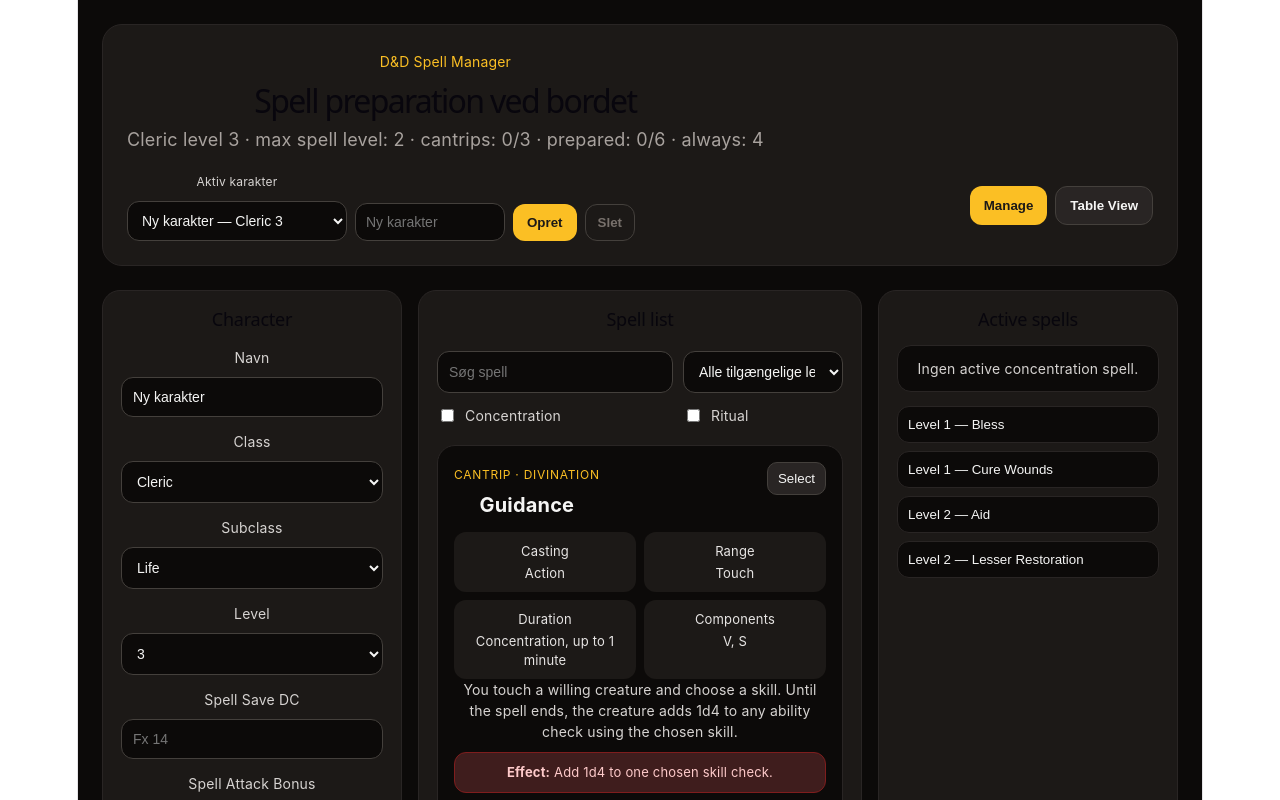
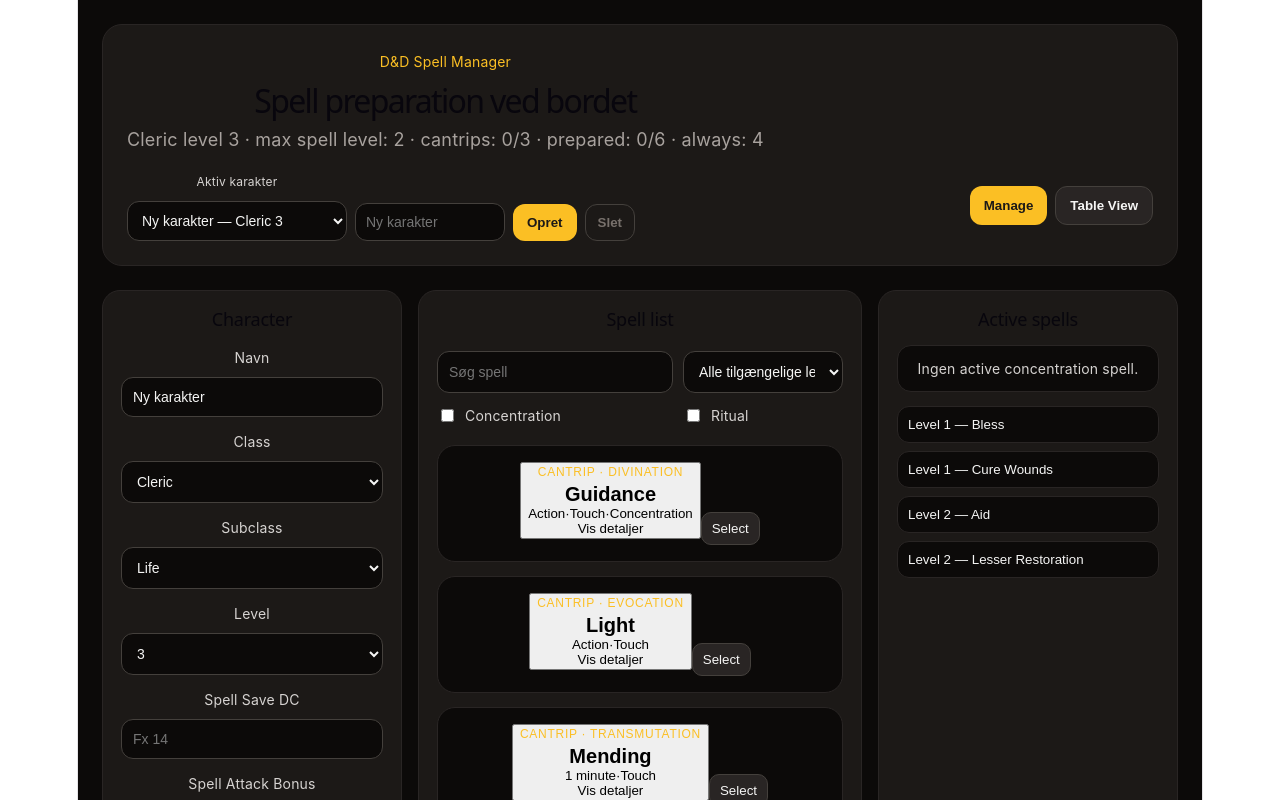
Before and after one commit to totbaun-dev/vitejs-vite-b4fn8fi3, a React (Vite) app: page / in a window 1280 px wide. Shown: the top 800 px of the page. Built offline with nearby package versions, Linux system fonts and the light colour scheme.

Commit message:
Kompakte spell cards

```diff
--- a/src/App.tsx
+++ b/src/App.tsx
@@ -1160,15 +1160,53 @@
   onConcentrate: () => void;
   compact: boolean;
 }) {
+  const [isOpen, setIsOpen] = useState(false);
+
   return (
-    <article style={styles.card}>
-      <div style={styles.cardTop}>
-        <div>
+    <article style={isOpen ? { ...styles.card, ...styles.cardOpen } : styles.card}>
+      <div style={styles.compactCardTop}>
+        <button
+          type="button"
+          style={styles.cardTextButton}
+          onClick={() => setIsOpen((prev) => !prev)}
+        >
           <div style={styles.cardMeta}>
             {getSpellLevelLabel(spell.level)} · {spell.school}
           </div>
+
           <h3 style={styles.cardTitle}>{spell.name}</h3>
-        </div>
+
+          <div style={styles.compactTagLine}>
+            <span>{spell.castingTime}</span>
+            <span>·</span>
+            <span>{spell.range}</span>
+
+            {spell.concentration && (
+              <>
+                <span>·</span>
+                <span>Concentration</span>
+              </>
+            )}
+
+            {spell.ritual && (
+              <>
+                <span>·</span>
+                <span>Ritual</span>
+              </>
+            )}
+          </div>
+
+          {alwaysPrepared && (
+            <div style={styles.compactAlwaysPrepared}>
+              Always prepared
+              {alwaysPreparedSource ? ` · ${alwaysPreparedSource}` : ''}
+            </div>
+          )}
+
+          <div style={styles.compactHint}>
+            {isOpen ? 'Skjul detaljer' : 'Vis detaljer'}
+          </div>
+        </button>
 
         {!compact && (
           <button
@@ -1187,6 +1225,8 @@
         )}
       </div>
 
+      {isOpen && (
+        <>
           <div style={styles.statGrid}>
             <div style={styles.statBox}>
               <span>Casting</span>
@@ -1221,12 +1261,6 @@
           )}
 
           <div style={styles.tags}>
-        {alwaysPrepared && (
-          <span style={styles.alwaysPreparedTag}>
-            Always prepared
-            {alwaysPreparedSource ? ` · ${alwaysPreparedSource}` : ''}
-          </span>
-        )}
             {spell.concentration && <span style={styles.tag}>Concentration</span>}
             {spell.ritual && <span style={styles.tag}>Ritual</span>}
             {spell.level === 0 && <span style={styles.tag}>Cantrip</span>}
@@ -1236,6 +1270,8 @@
             <button style={styles.smallButton} onClick={onConcentrate}>
               Start concentration
             </button>
+          )}
+        </>
       )}
     </article>
   );
@@ -1576,6 +1612,48 @@
     border: '1px solid #292524',
     borderRadius: '18px',
     padding: '16px',
+    cardOpen: {
+      border: '1px solid #57534e',
+    },
+    compactCardTop: {
+      display: 'flex',
+      justifyContent: 'space-between',
+      gap: '12px',
+      alignItems: 'flex-start',
+    },
+    cardTextButton: {
+      flex: 1,
+      border: '0',
+      background: 'transparent',
+      color: '#f5f5f4',
+      padding: 0,
+      textAlign: 'left',
+      cursor: 'pointer',
+    },
+    compactTagLine: {
+      display: 'flex',
+      flexWrap: 'wrap',
+      gap: '6px',
+      color: '#a8a29e',
+      fontSize: '13px',
+      marginTop: '6px',
+      lineHeight: 1.4,
+    },
+    compactHint: {
+      color: '#78716c',
+      fontSize: '12px',
+      marginTop: '8px',
+    },
+    compactAlwaysPrepared: {
+      marginTop: '8px',
+      background: '#14532d',
+      color: '#dcfce7',
+      border: '1px solid #166534',
+      borderRadius: '999px',
+      padding: '5px 9px',
+      fontSize: '12px',
+      display: 'inline-block',
+    },
   },
   cardTop: {
     display: 'flex',
--- a/src/subclassesData.ts
+++ b/src/subclassesData.ts
@@ -593,7 +593,9 @@
 
 function getClassAlwaysPreparedSpellIds(character: Character) {
   const ids: string[] = [];
-
+  if (character.className === 'Paladin' && character.level >= 1) {
+    ids.push('divine-smite');
+  }
   if (character.className === 'Ranger' && character.level >= 1) {
     ids.push('hunters-mark');
   }
```
Lines whose indentation alone changed are shown as unchanged.
